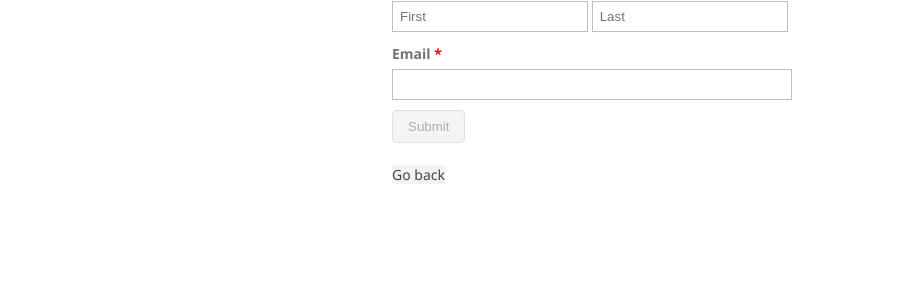
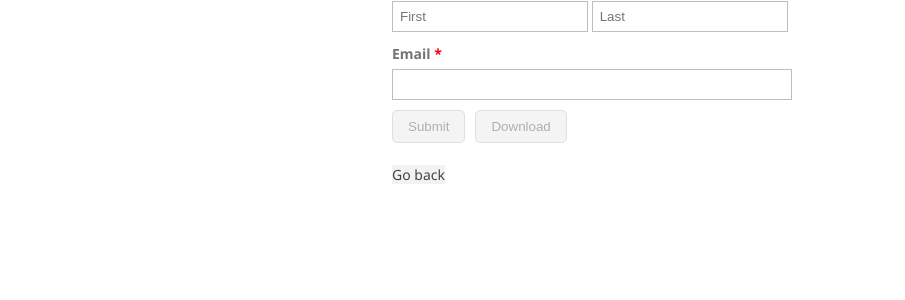
Before and after one commit to colidescope/discover, a Jekyll site: the page built from docs/download.md, in a window 1280 px wide. Shown: the part 195-495 px from the top of the page, without its empty margins (178-1083 px from the left). Built offline with Jekyll 4.4.1, drawn with Linux system fonts in a browser that asks for light colours; nearby versions of some CDN libraries; our own code applies the rules of GitHub Pages for plain Markdown files.

Commit message:
Update download.html

```diff
--- a/docs/_layouts/download.html
+++ b/docs/_layouts/download.html
@@ -45,7 +45,7 @@
                   <input type="email" id="emailField" name="Email" class="field-long" />
               </li>
               <li>
-                  <button class="button" type="submit" id="submit-form">Submit</button><button class="button" type="download" id="download-form" style="visibility:hidden;">Download</button>
+                  <button class="button" type="submit" id="submit-form">Submit</button><button class="button" type="download" id="download-form">Download</button>
               </li>
           </ul>
           </form>
@@ -81,6 +81,7 @@
       const download_button = document.getElementById('download-form');
 
       download_button.disabled = true;
+      download_button.setAttribute("visibility", "hidden");
 
       $('#emailField').on('keyup', function(e) {
           isValidEmail = emailField.checkValidity();
```
